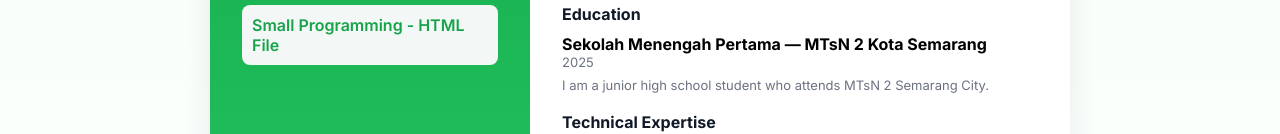
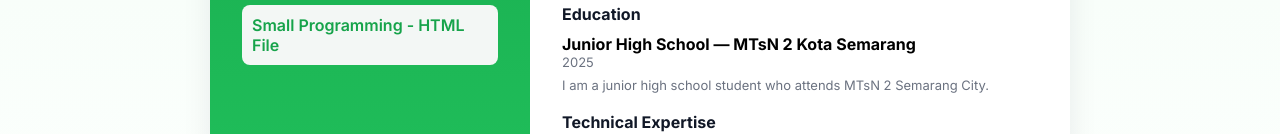
Before and after one commit to aqmaraja19/about-my-self, a plain HTML site: page index.html in a window 1280 px wide. Shown: the part 423-557 px from the top of the page. Drawn offline with Linux system fonts and the light colour scheme.

Commit message:
Update index.html

```diff
--- a/index.html
+++ b/index.html
@@ -126,7 +126,7 @@ p{margin:0;color:var(--muted);line-height:1.45}
 
   <section class="section">
     <h3>Education</h3>
-    <div style="font-weight:700">Sekolah Menengah Pertama — MTsN 2 Kota Semarang</div>
+    <div style="font-weight:700">Junior High School — MTsN 2 Kota Semarang</div>
     <div class="meta">2025</div>
     <p class="meta" style="margin-top:6px">I am a junior high school student who attends MTsN 2 Semarang City.</p>
   </section>
```
